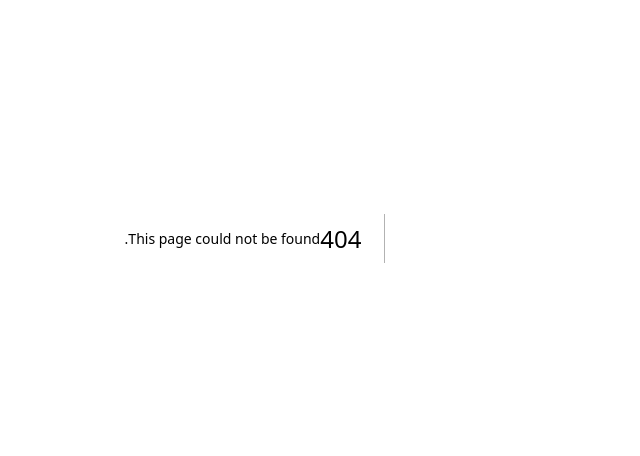
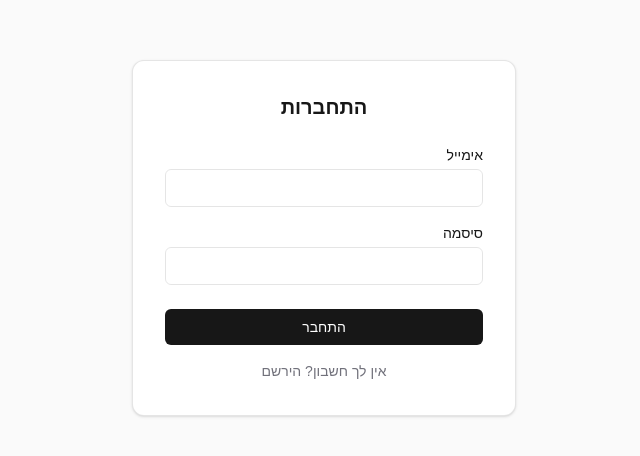
Before and after one commit to yehudafreiman/HouseholdApp, a Next.js app: page /login in a window 1280 px wide. Before the commit this address had no page. Shown: the part 162-618 px from the top of the page, without its empty margins (417-1057 px from the left). Built offline with nearby package versions, Linux system fonts and the light colour scheme.

Commit message:
feat: add sign up / sign in page

```diff
--- /dev/null
+++ b/app/login/page.tsx
@@ -0,0 +1,136 @@
+"use client";
+
+import { useState } from "react";
+import { useRouter } from "next/navigation";
+import { createClient } from "@/lib/supabase/client";
+
+export default function LoginPage() {
+  const router = useRouter();
+  const [mode, setMode] = useState<"login" | "signup">("login");
+  const [email, setEmail] = useState("");
+  const [password, setPassword] = useState("");
+  const [username, setUsername] = useState("");
+  const [error, setError] = useState<string | null>(null);
+  const [info, setInfo] = useState<string | null>(null);
+  const [pending, setPending] = useState(false);
+
+  async function handleSubmit(e: React.FormEvent) {
+    e.preventDefault();
+    setError(null);
+    setInfo(null);
+    setPending(true);
+
+    const supabase = createClient();
+
+    if (mode === "signup") {
+      const { data, error } = await supabase.auth.signUp({
+        email,
+        password,
+        options: { data: { username } },
+      });
+      if (error) {
+        setError(error.message);
+        setPending(false);
+        return;
+      }
+      if (!data.session) {
+        setInfo("נרשמת בהצלחה! בדוק/י את תיבת האימייל כדי לאשר את החשבון לפני ההתחברות.");
+        setPending(false);
+        return;
+      }
+    } else {
+      const { error } = await supabase.auth.signInWithPassword({
+        email,
+        password,
+      });
+      if (error) {
+        setError(error.message);
+        setPending(false);
+        return;
+      }
+    }
+
+    router.push("/chat");
+    router.refresh();
+  }
+
+  return (
+    <div className="flex flex-1 items-center justify-center bg-zinc-50 dark:bg-black px-4">
+      <div className="w-full max-w-sm rounded-xl border border-black/10 dark:border-white/10 bg-white dark:bg-zinc-950 p-8 shadow-sm">
+        <h1 className="text-xl font-semibold text-center mb-6">
+          {mode === "login" ? "התחברות" : "הרשמה"}
+        </h1>
+
+        <form onSubmit={handleSubmit} className="flex flex-col gap-4">
+          {mode === "signup" && (
+            <div className="flex flex-col gap-1">
+              <label htmlFor="username" className="text-sm font-medium">
+                שם משתמש
+              </label>
+              <input
+                id="username"
+                type="text"
+                required
+                value={username}
+                onChange={(e) => setUsername(e.target.value)}
+                className="rounded-md border border-black/10 dark:border-white/15 bg-transparent px-3 py-2 text-sm outline-none focus:ring-2 focus:ring-black/20 dark:focus:ring-white/20"
+              />
+            </div>
+          )}
+
+          <div className="flex flex-col gap-1">
+            <label htmlFor="email" className="text-sm font-medium">
+              אימייל
+            </label>
+            <input
+              id="email"
+              type="email"
+              required
+              value={email}
+              onChange={(e) => setEmail(e.target.value)}
+              className="rounded-md border border-black/10 dark:border-white/15 bg-transparent px-3 py-2 text-sm outline-none focus:ring-2 focus:ring-black/20 dark:focus:ring-white/20"
+            />
+          </div>
+
+          <div className="flex flex-col gap-1">
+            <label htmlFor="password" className="text-sm font-medium">
+              סיסמה
+            </label>
+            <input
+              id="password"
+              type="password"
+              required
+              minLength={6}
+              value={password}
+              onChange={(e) => setPassword(e.target.value)}
+              className="rounded-md border border-black/10 dark:border-white/15 bg-transparent px-3 py-2 text-sm outline-none focus:ring-2 focus:ring-black/20 dark:focus:ring-white/20"
+            />
+          </div>
+
+          {error && <p className="text-sm text-red-600">{error}</p>}
+          {info && <p className="text-sm text-green-600">{info}</p>}
+
+          <button
+            type="submit"
+            disabled={pending}
+            className="mt-2 rounded-md bg-foreground text-background py-2 text-sm font-medium transition-colors hover:bg-[#383838] dark:hover:bg-[#ccc] disabled:opacity-50"
+          >
+            {pending ? "רגע..." : mode === "login" ? "התחבר" : "הירשם"}
+          </button>
+        </form>
+
+        <button
+          type="button"
+          onClick={() => {
+            setError(null);
+            setInfo(null);
+            setMode(mode === "login" ? "signup" : "login");
+          }}
+          className="mt-4 w-full text-center text-sm text-zinc-500 hover:text-zinc-800 dark:hover:text-zinc-200"
+        >
+          {mode === "login" ? "אין לך חשבון? הירשם" : "יש לך כבר חשבון? התחבר"}
+        </button>
+      </div>
+    </div>
+  );
+}
```
